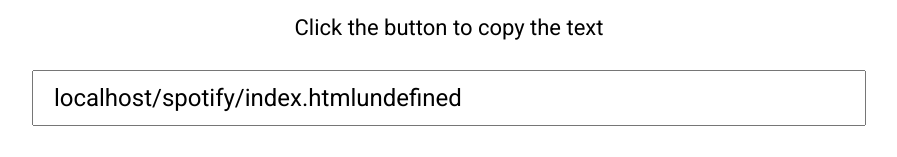
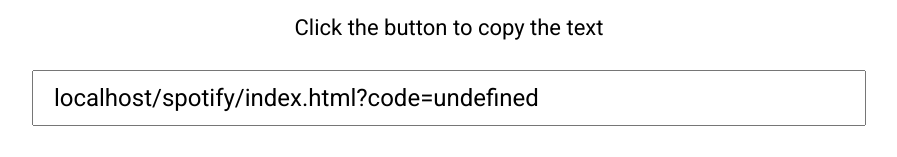
Before and after one commit to jeffkitson-music/jeffkitson-music.github.io, a plain HTML site: page spotify/index.html in a window 1280 px wide. Shown: the part 162-319 px from the top of the page, without its empty margins (191-1088 px from the left). Drawn offline with Linux system fonts and the light colour scheme.

Commit message:
Update index.html

```diff
--- a/spotify/index.html
+++ b/spotify/index.html
@@ -44,7 +44,7 @@
 
     // Set Textbox
     var code = params.code
-    document.getElementById("myInput").value = location.host + location.pathname +code;
+    document.getElementById("myInput").value = location.host + location.pathname +"?code="+code;
 });
 
   function myFunction() {
```
